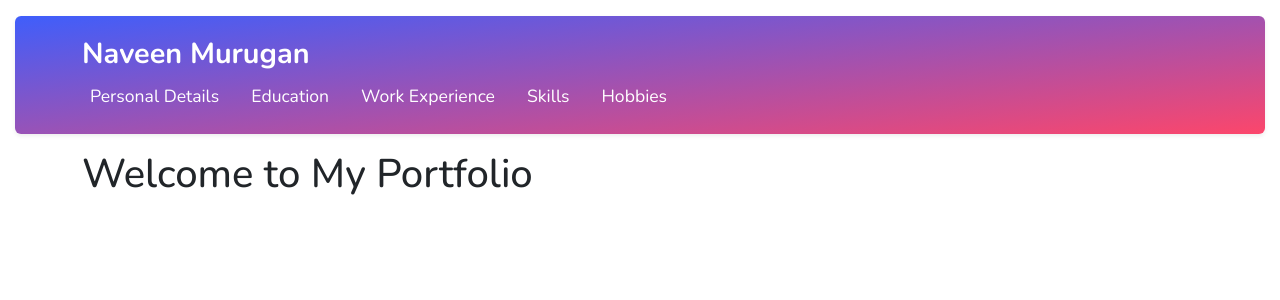
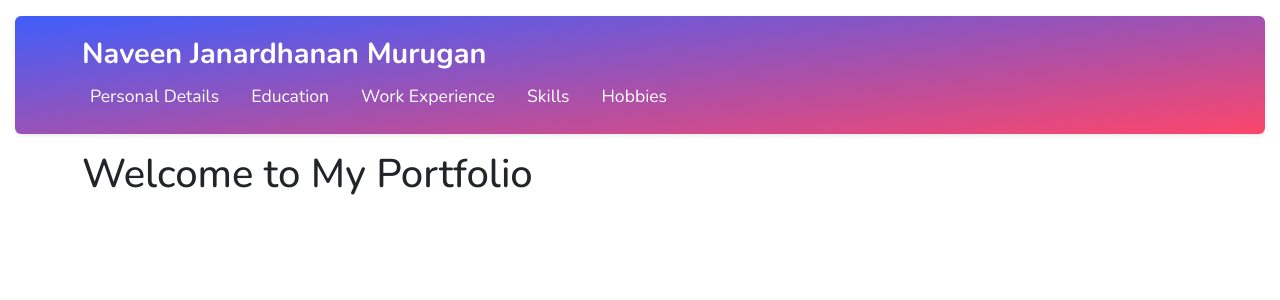
Before and after one commit to Naveen-JM/my-profile, a React (Vite) app: page / in a window 1280 px wide. Shown: the top 300 px of the page. Built offline with nearby package versions, Linux system fonts and the light colour scheme.

Commit message:
modified-name

```diff
--- a/src/Components/navbar/navbar.jsx
+++ b/src/Components/navbar/navbar.jsx
@@ -7,7 +7,7 @@ const Navbar = () => {
     <nav className="navbar navbar-expand-lg navbar-dark bg-dark rounded shadow-sm my-3">
       <div className="container-fluid">
         <div className="container"> {/* Added a container for spacing */}
-          <a className="navbar-brand" href="#">Naveen Murugan</a>
+          <a className="navbar-brand" href="#">Naveen Janardhanan Murugan</a>
           <button className="navbar-toggler" type="button" data-bs-toggle="collapse" data-bs-target="#navbarNav" aria-controls="navbarNav" aria-expanded="false" aria-label="Toggle navigation">
             <span className="navbar-toggler-icon"></span>
           </button>
```
